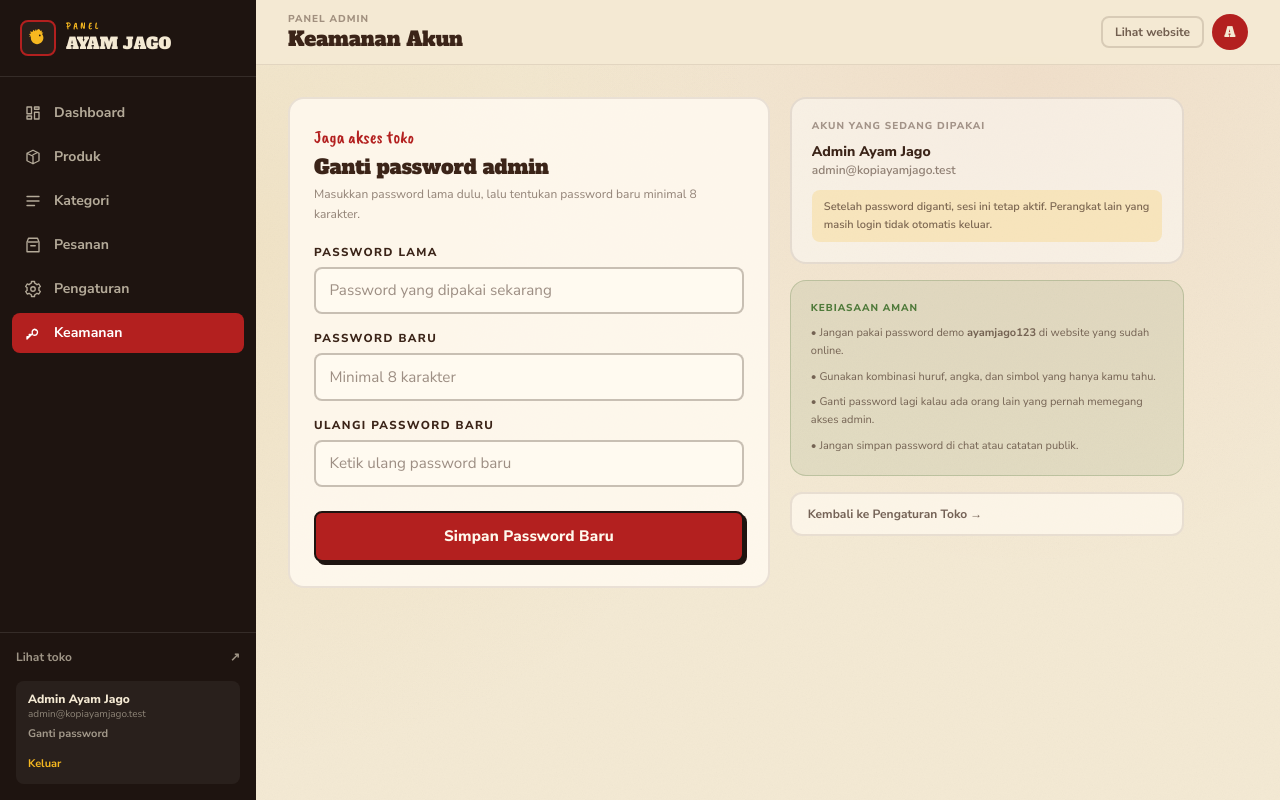
After one commit to fzandhika/KopiAyamJago, a Laravel app: page /admin/password in a window 1280 px wide. The commit adds this page. Run offline with Laravel 12, Linux system fonts and the light colour scheme; a user stored in the database is signed in; data comes from the database, SQL or seed files in the repository; style sheets or scripts are compiled from the project's sources.

Commit message:
feat: tambah halaman ganti password admin

```diff
--- /dev/null
+++ b/app/Http/Controllers/Admin/PasswordController.php
@@ -0,0 +1,44 @@
+<?php
+
+namespace App\Http\Controllers\Admin;
+
+use App\Http\Controllers\Controller;
+use Illuminate\Contracts\View\View;
+use Illuminate\Http\RedirectResponse;
+use Illuminate\Http\Request;
+
+class PasswordController extends Controller
+{
+    /**
+     * Tampilkan form ganti password admin.
+     */
+    public function edit(): View
+    {
+        return view('admin.password.edit');
+    }
+
+    /**
+     * Simpan password baru setelah memverifikasi password lama.
+     */
+    public function update(Request $request): RedirectResponse
+    {
+        $validated = $request->validate([
+            'current_password' => ['required', 'current_password'],
+            'password' => ['required', 'string', 'min:8', 'confirmed'],
+        ], [
+            'current_password.required' => 'Password lama wajib diisi.',
+            'current_password.current_password' => 'Password lama tidak cocok.',
+            'password.required' => 'Password baru wajib diisi.',
+            'password.min' => 'Password baru minimal 8 karakter.',
+            'password.confirmed' => 'Konfirmasi password belum sama.',
+        ]);
+
+        $request->user()->update([
+            'password' => $validated['password'],
+        ]);
+
+        $request->session()->regenerate();
+
+        return back()->with('success', 'Password admin berhasil diganti. Gunakan password baru saat login berikutnya.');
+    }
+}
--- /dev/null
+++ b/resources/views/admin/password/edit.blade.php
@@ -0,0 +1,74 @@
+@extends('layouts.admin')
+
+@section('title', 'Keamanan Akun')
+@section('heading', 'Keamanan Akun')
+
+@section('content')
+    <div class="grid max-w-4xl gap-5 lg:grid-cols-[1.1fr_0.9fr] lg:items-start">
+        <form method="POST" action="{{ route('admin.password.update') }}" class="rounded-2xl border-2 border-espresso/10 bg-[#fffaf0]/85 p-5 sm:p-6">
+            @csrf
+            @method('PUT')
+
+            <div>
+                <p class="font-marker text-lg text-jago">Jaga akses toko</p>
+                <h2 class="mt-0.5 font-display text-xl text-espresso">Ganti password admin</h2>
+                <p class="mt-1 text-xs leading-relaxed text-espresso/55">
+                    Masukkan password lama dulu, lalu tentukan password baru minimal 8 karakter.
+                </p>
+            </div>
+
+            <div class="mt-5 space-y-4">
+                <div>
+                    <label for="current_password" class="label-jago">Password lama</label>
+                    <input id="current_password" name="current_password" type="password" required autocomplete="current-password"
+                           class="input-jago @error('current_password') border-jago @enderror" placeholder="Password yang dipakai sekarang">
+                    @error('current_password')
+                        <p class="mt-1 text-xs font-semibold text-jago">{{ $message }}</p>
+                    @enderror
+                </div>
+
+                <div>
+                    <label for="password" class="label-jago">Password baru</label>
+                    <input id="password" name="password" type="password" required autocomplete="new-password"
+                           class="input-jago @error('password') border-jago @enderror" placeholder="Minimal 8 karakter">
+                    @error('password')
+                        <p class="mt-1 text-xs font-semibold text-jago">{{ $message }}</p>
+                    @enderror
+                </div>
+
+                <div>
+                    <label for="password_confirmation" class="label-jago">Ulangi password baru</label>
+                    <input id="password_confirmation" name="password_confirmation" type="password" required autocomplete="new-password"
+                           class="input-jago" placeholder="Ketik ulang password baru">
+                </div>
+            </div>
+
+            <button type="submit" class="btn btn-jago mt-6 w-full py-3">Simpan Password Baru</button>
+        </form>
+
+        <aside class="space-y-4">
+            <div class="rounded-2xl border-2 border-espresso/10 bg-white/45 p-5">
+                <p class="text-[10px] font-extrabold uppercase tracking-widest text-espresso/45">Akun yang sedang dipakai</p>
+                <p class="mt-2 truncate text-sm font-extrabold text-espresso">{{ auth()->user()->name }}</p>
+                <p class="truncate text-xs font-semibold text-espresso/55">{{ auth()->user()->email }}</p>
+                <p class="mt-3 rounded-lg bg-stiker/20 px-3 py-2 text-[11px] leading-relaxed font-semibold text-espresso/65">
+                    Setelah password diganti, sesi ini tetap aktif. Perangkat lain yang masih login tidak otomatis keluar.
+                </p>
+            </div>
+
+            <div class="rounded-2xl border border-daun/25 bg-daun/10 p-5">
+                <p class="text-[10px] font-extrabold uppercase tracking-widest text-daun">Kebiasaan aman</p>
+                <ul class="mt-2 space-y-2 text-[11px] leading-relaxed text-espresso/65">
+                    <li>• Jangan pakai password demo <span class="font-bold">ayamjago123</span> di website yang sudah online.</li>
+                    <li>• Gunakan kombinasi huruf, angka, dan simbol yang hanya kamu tahu.</li>
+                    <li>• Ganti password lagi kalau ada orang lain yang pernah memegang akses admin.</li>
+                    <li>• Jangan simpan password di chat atau catatan publik.</li>
+                </ul>
+            </div>
+
+            <a href="{{ route('admin.settings.edit') }}" class="block rounded-xl border-2 border-espresso/10 bg-[#fffaf0]/70 px-4 py-3 text-xs font-bold text-espresso/70 hover:border-jago hover:text-jago">
+                Kembali ke Pengaturan Toko →
+            </a>
+        </aside>
+    </div>
+@endsection
--- a/resources/views/layouts/admin.blade.php
+++ b/resources/views/layouts/admin.blade.php
@@ -6,6 +6,7 @@
         ['route' => 'admin.categories.index', 'label' => 'Kategori', 'icon' => 'M4 6h16M4 12h16M4 18h10'],
         ['route' => 'admin.orders.index', 'label' => 'Pesanan', 'icon' => 'M6 3h12l2 5v13H4V8l2-5Zm0 5h12M9 13h6'],
         ['route' => 'admin.settings.edit', 'label' => 'Pengaturan', 'icon' => 'M12 15a3 3 0 1 0 0-6 3 3 0 0 0 0 6Zm8-3a8 8 0 0 1-.2 1.7l2 1.6-2 3.4-2.4-1a8 8 0 0 1-2.9 1.7L14 22h-4l-.4-2.6a8 8 0 0 1-2.9-1.7l-2.4 1-2-3.4 2-1.6A8 8 0 0 1 4 12c0-.6.1-1.2.2-1.7l-2-1.6 2-3.4 2.4 1A8 8 0 0 1 9.5 4.6L10 2h4l.5 2.6a8 8 0 0 1 2.9 1.7l2.4-1 2 3.4-2 1.6c.1.5.2 1.1.2 1.7Z'],
+        ['route' => 'admin.password.edit', 'label' => 'Keamanan', 'icon' => 'M14 7a4 4 0 1 1-3.2 6.4L4 20v-3h3v-3h3l1.3-1.3A4 4 0 0 1 14 7Zm2 1.5h.01'],
     ];
 @endphp
 <!DOCTYPE html>
@@ -63,6 +64,7 @@
                     <div class="mt-4 rounded-lg bg-white/5 px-3 py-2.5">
                         <p class="truncate text-xs font-extrabold text-karung">{{ $admin?->name }}</p>
                         <p class="truncate text-[10px] text-karung/50">{{ $admin?->email }}</p>
+                        <a href="{{ route('admin.password.edit') }}" class="mt-1 block text-[11px] font-bold text-karung/60 hover:text-stiker">Ganti password</a>
                         <form method="POST" action="{{ route('admin.logout') }}" class="mt-2">
                             @csrf
                             <button type="submit" class="text-[11px] font-bold text-stiker hover:underline">Keluar</button>
--- a/routes/web.php
+++ b/routes/web.php
@@ -4,6 +4,7 @@ use App\Http\Controllers\Admin\AuthController;
 use App\Http\Controllers\Admin\CategoryController as AdminCategoryController;
 use App\Http\Controllers\Admin\DashboardController;
 use App\Http\Controllers\Admin\OrderController as AdminOrderController;
+use App\Http\Controllers\Admin\PasswordController as AdminPasswordController;
 use App\Http\Controllers\Admin\ProductController as AdminProductController;
 use App\Http\Controllers\Admin\SettingController as AdminSettingController;
 use App\Http\Controllers\CartController;
@@ -68,5 +69,7 @@ Route::prefix('admin')->name('admin.')->group(function (): void {
         Route::patch('orders/{order}/status', [AdminOrderController::class, 'updateStatus'])->name('orders.status');
         Route::get('settings', [AdminSettingController::class, 'edit'])->name('settings.edit');
         Route::put('settings', [AdminSettingController::class, 'update'])->name('settings.update');
+        Route::get('password', [AdminPasswordController::class, 'edit'])->name('password.edit');
+        Route::put('password', [AdminPasswordController::class, 'update'])->name('password.update');
     });
 });
```
Also changed, not shown: tests/Feature/AdminPasswordTest.php (added, +78 -0 lines), README.md.
